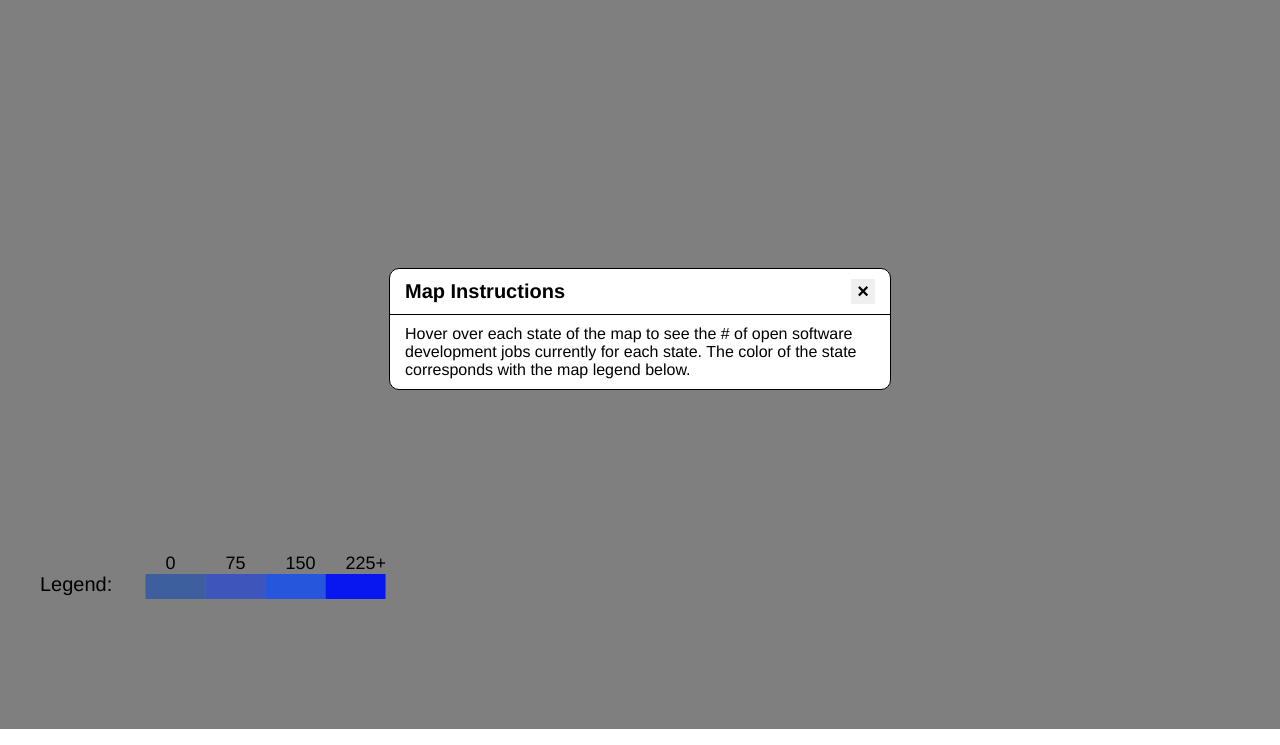
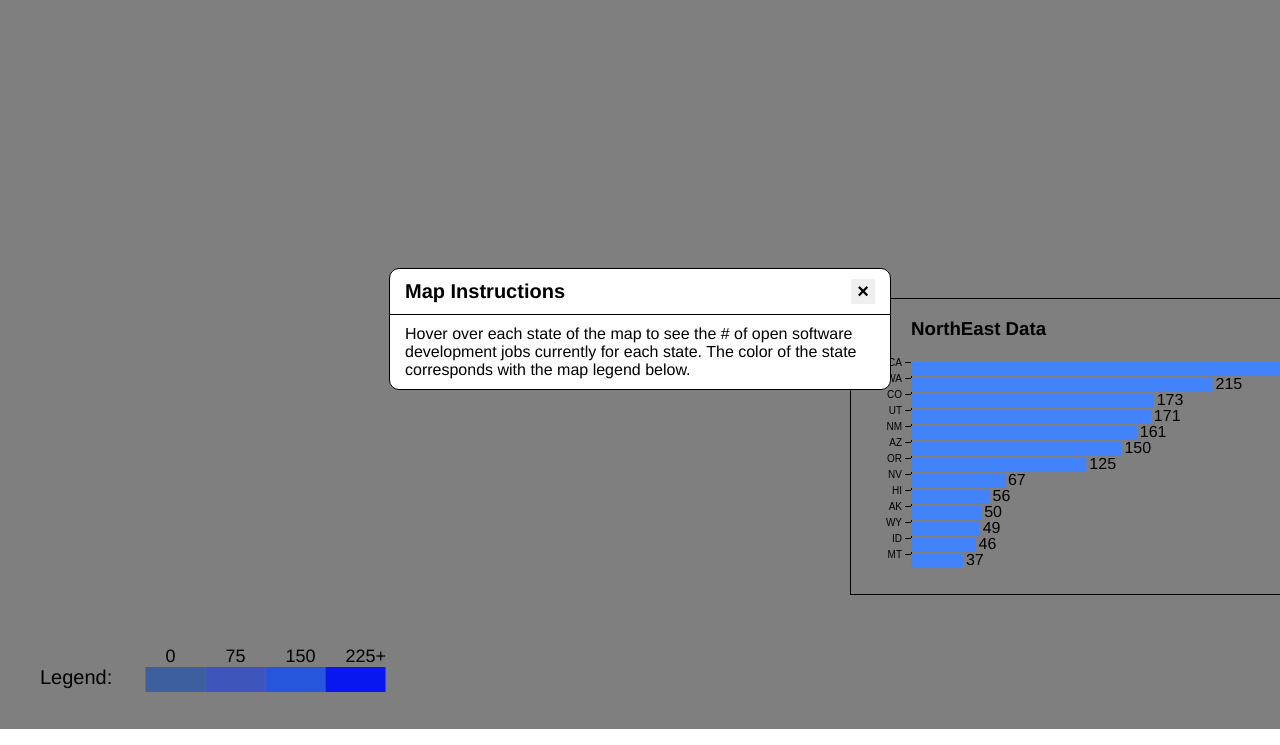
Before and after one commit to apgupta3091/Javascript-Project, a website with bundled scripts: page index.html in a window 1280 px wide. Shown: the part 71-816 px from the top of the page. Built offline with nearby package versions, Linux system fonts and the light colour scheme; no server answers.

Commit message:
Added all chart data

```diff
--- a/index.html
+++ b/index.html
@@ -4,6 +4,7 @@
     <meta charset="UTF-8">
     <meta http-equiv="X-UA-Compatible" content="IE=edge">
     <meta name="viewport" content="width=device-width, initial-scale=1.0">
+    <script src="https://d3js.org/d3.v3.min.js" charset="utf-8"></script>
     <script src="https://cdnjs.cloudflare.com/ajax/libs/d3/5.15.0/d3.min.js"></script>
     <link rel="stylesheet" href="./dist/main.css" />
     <script src="./dist/main.js"></script>
@@ -24,15 +25,20 @@
 
 
         <h1>U.S. Software Development Jobs</h1>
-
+        <div class="container">
             <div class="map">
                 <div id="tooltip" class="hidden">
                     <p id="value"></p>
                 </div>
             </div>
+            <div id="graphic">
+                <h3>NorthEast Data</h3>
+            </div>
+        </div>
         <div class="legend-div">
             <p>Legend:</p>
         </div>
+
     </div>
 
 </body>
--- /dev/null
+++ b/src/data/midWest.js
@@ -0,0 +1,78 @@
+let midWest = [
+
+
+
+
+
+
+
+    {
+        "name": "IL",
+        "value": 181
+    },
+    {
+        "name": "IN",
+        "value": 150
+    },
+    {
+        "name": "IA",
+        "value": 45
+    },
+    {
+        "name": "KA",
+        "value": 42
+    },
+
+
+
+
+    {
+        "name": "MI",
+        "value": 76
+    },
+    {
+        "name": "MN",
+        "value": 156
+    },
+
+
+
+    {
+        "name": "NE",
+        "value": 71
+    },
+
+
+
+    {
+        "name": "ND",
+        "value": 43
+    },
+    {
+        "name": "OH",
+        "value": 121
+    },
+    {
+        "name": "OK",
+        "value": 171
+    },
+
+
+
+    {
+        "name": "SD",
+        "value": 50
+    },
+
+
+
+
+     {
+        "name": "WI",
+        "value": 55
+    },
+
+
+];
+
+export default midWest;
--- /dev/null
+++ b/src/data/northEast.js
@@ -0,0 +1,65 @@
+let northEast = [
+
+    {
+        "name": "CT",
+        "value": 33
+    },
+    {
+        "name": "DE",
+        "value": 27
+    },
+
+    {
+        "name": "ME",
+        "value": 41
+    },
+    {
+        "name": "MD",
+        "value": 143
+    },
+    {
+        "name": "MA",
+        "value": 186
+    },
+
+    {
+        "name": "NH",
+        "value": 47
+    },
+    {
+        "name": "NJ",
+        "value": 52
+    },
+
+    {
+        "name": "NY",
+        "value": 189
+    },
+
+    {
+        "name": "PA",
+        "value": 87
+    },
+    {
+        "name": "RI",
+        "value": 25
+    },
+
+    {
+        "name": "VT",
+        "value": 29
+    },
+    {
+        "name": "VA",
+        "value": 250
+    },
+
+    {
+        "name": "WV",
+        "value": 27
+    },
+
+
+];
+
+export default northEast;
--- /dev/null
+++ b/src/data/southEast.js
@@ -0,0 +1,70 @@
+let southEast = [
+
+    {
+        "name": "AL",
+        "value": 72
+    },
+
+    {
+        "name": "AR",
+        "value": 42
+    },
+
+
+    {
+        "name": "FL",
+        "value": 218
+    },
+    {
+        "name": "GA",
+        "value": 178
+    },
+
+
+    {
+        "name": "KY",
+        "value": 55
+    },
+
+
+
+
+    {
+        "name": "MI",
+        "value": 156
+    },
+
+    {
+        "name": "TX",
+        "value": 296
+    },
+
+    {
+        "name": "NC",
+        "value": 75
+    },
+
+
+
+    {
+        "name": "SC",
+        "value": 65
+    },
+
+    {
+        "name": "TN",
+        "value": 86
+    },
+    {
+        "name": "LA",
+        "value": 130
+    },
+    {
+        "name": "MS",
+        "value": 47
+    }
+
+
+];
+
+export default southEast;
--- /dev/null
+++ b/src/data/west.js
@@ -0,0 +1,71 @@
+let west = [
+
+    {
+        "name": "AK",
+        "value": 50
+    },
+    {
+        "name": "AZ",
+        "value": 150
+    },
+
+    {
+        "name": "CA",
+        "value": 303
+    },
+    {
+        "name": "CO",
+        "value": 173
+    },
+
+
+    {
+        "name": "HI",
+        "value": 56
+    },
+    {
+        "name": "ID",
+        "value": 46
+    },
+
+    {
+        "name": "MT",
+        "value": 37
+    },
+
+    {
+        "name": "NV",
+        "value": 67
+    },
+
+    {
+        "name": "NM",
+        "value": 161
+    },
+
+
+    {
+        "name": "OR",
+        "value": 125
+    },
+
+
+    {
+        "name": "UT",
+        "value": 171
+    },
+
+    {
+        "name": "WA",
+        "value": 215
+    },
+
+
+    {
+        "name": "WY",
+        "value": 49
+    },
+
+];
+
+export default west;
--- a/src/index.js
+++ b/src/index.js
@@ -4,6 +4,11 @@ import getStateData from './scripts/stateData';
 import states from './data/states';
 import setData from './data/data';
 import clearMap from './scripts/clearMap';
+import northEast from './data/northEast';
+import west from './data/west';
+import southEast from './data/southEast';
+import midWest from './data/midWest';
+import barChart from './scripts/chart';
 
 document.addEventListener("DOMContentLoaded", () => {
     renderMap(setData);
@@ -47,6 +52,8 @@ document.addEventListener("DOMContentLoaded", () => {
         console.log('There is a problem with your fetch operation', error);
       });
 
+    barChart(west);
+
 
 
 })
--- a/src/index.scss
+++ b/src/index.scss
@@ -161,3 +161,23 @@ h1 {
     pointer-events: all;
     background-color: white;
 }
+
+.bar {
+    fill: rgb(66, 131, 252);
+}
+
+.container {
+    display: flex;
+    align-items: center;
+}
+
+#graphic h3 {
+    margin-left: 60px;
+    margin-bottom: 0;
+}
+
+#graphic {
+    border: 1px solid black;
+    margin-left: 100px;
+    margin-top: 275px;
+}
--- /dev/null
+++ b/src/scripts/chart.js
@@ -0,0 +1,74 @@
+
+const barChart = (data) => {
+
+    data = data.sort( (a, b) => {
+        return d3.ascending(a.value, b.value);
+    })
+
+    let margin = {
+        top: 15,
+        right: 25,
+        bottom: 15,
+        left: 60
+    };
+
+    let width = 960 - margin.left - margin.right - 450 ,
+        height = 500 - margin.top - margin.bottom - 250 ;
+
+    let svg = d3.select("#graphic").append("svg")
+        .attr("width", width + margin.left + margin.right + 10)
+        .attr("height", height + margin.top + margin.bottom)
+        .append("g")
+        .attr("transform", "translate(" + margin.left + "," + margin.top + ")");
+
+    let x = d3.scale.linear()
+        .range([0, width])
+        .domain([0, d3.max(data, function (d) {
+            return d.value;
+        })]);
+
+    let y = d3.scale.ordinal()
+        .rangeRoundBands([height, 0], .1)
+        .domain(data.map(function (d) {
+            return d.name;
+        }));
+
+
+
+    let yAxis = d3.axisLeft()
+        .scale(y);
+
+    let gy = svg.append("g")
+        .attr("class", "y axis")
+        .call(yAxis)
+
+    let bars = svg.selectAll(".bar")
+        .data(data)
+        .enter()
+        .append("g")
+
+    bars.append("rect")
+        .attr("class", "bar")
+        .attr("y", function (d) {
+            return y(d.name);
+        })
+        .attr("height", y.rangeBand())
+        .attr("x", 0)
+        .attr("width", function (d) {
+            return x(d.value);
+        });
+
+    bars.append("text")
+        .attr("class", "label")
+        .attr("y", function (d) {
+            return y(d.name) + y.rangeBand() / 2 + 4;
+        })
+        .attr("x", function (d) {
+            return x(d.value) + 3;
+        })
+        .text(function (d) {
+            return d.value;
+        });
+}
+
+export default barChart;
--- a/src/scripts/map.js
+++ b/src/scripts/map.js
@@ -1,7 +1,7 @@
 
 const renderMap = (data) => {
 
-    let width = 1000, height = 475
+    let width = 750, height = 475
 
     let svg = d3.select(".map").append("svg")
         .attr("width", width)
```
Also changed, not shown: dist/main.css, dist/main.js. Lines whose indentation alone changed are shown as unchanged.
